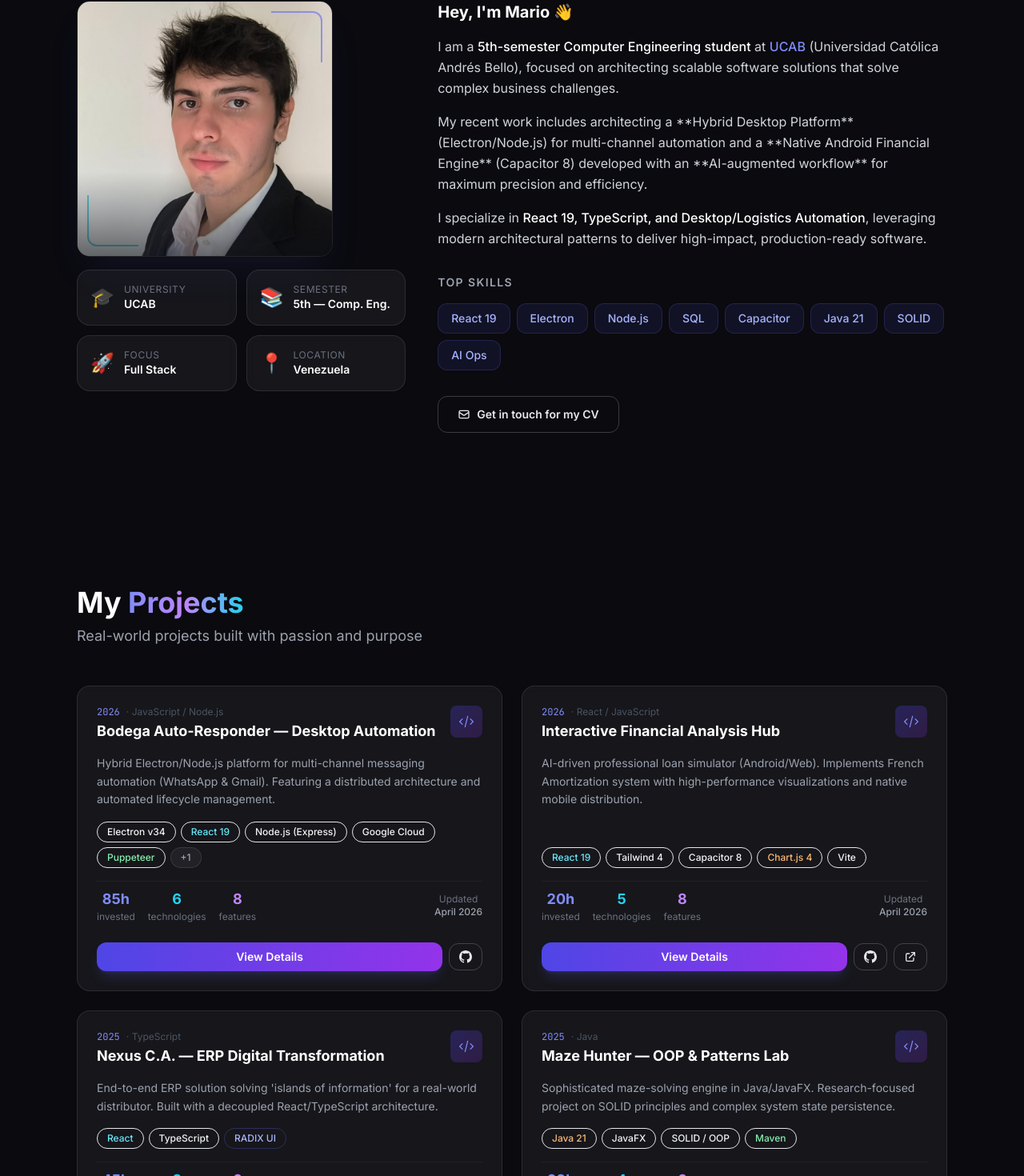
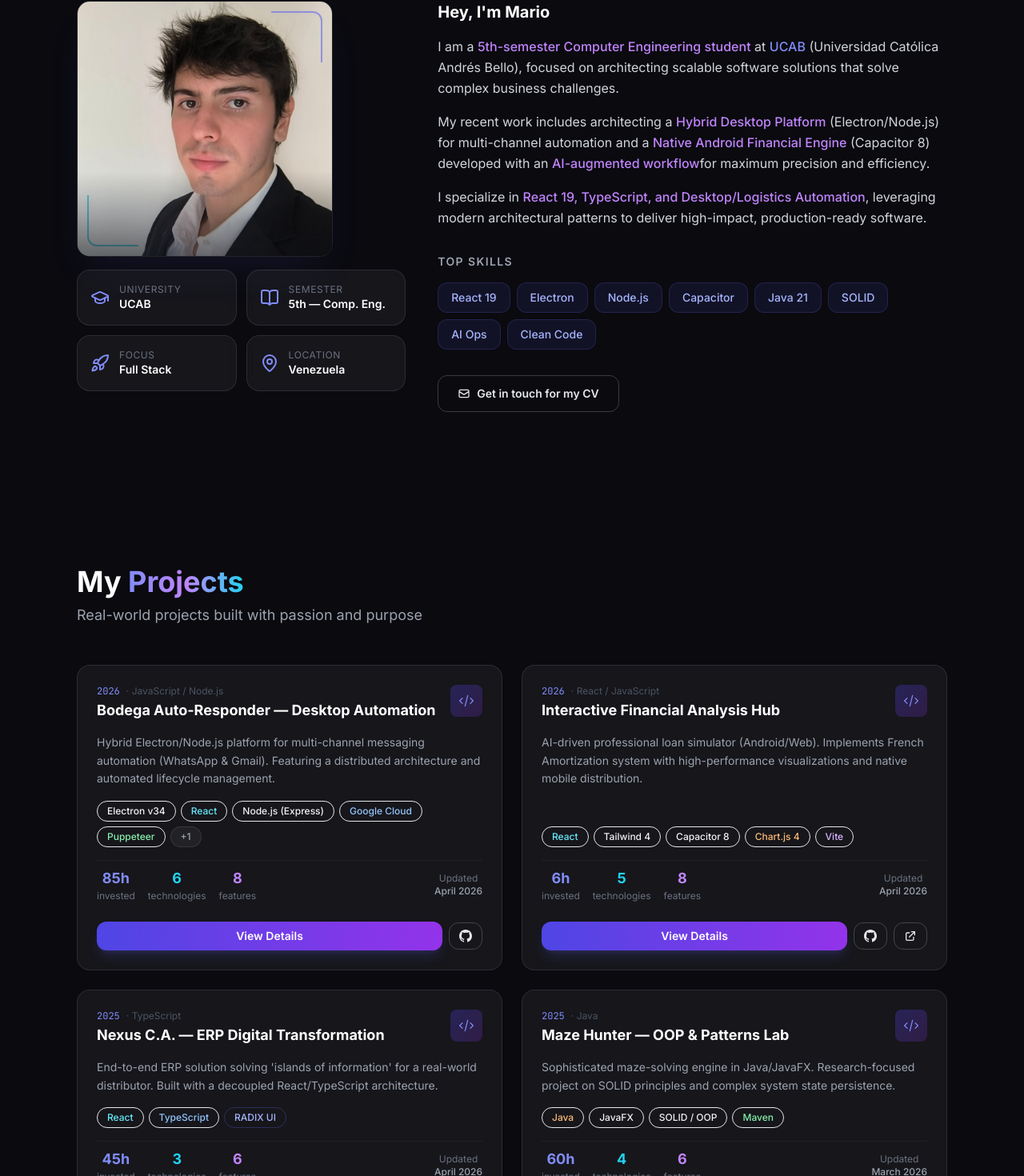
Before and after one commit to mjsanchezr/Portafolio, a React (Vite) app: page / in a window 1280 px wide. Shown: the part 1019-2489 px from the top of the page at 80% size. Built offline with nearby package versions, Linux system fonts and the light colour scheme.

Commit message:
Design: refined UI, upgraded icons, and fixed mobile chart labels

```diff
--- a/package.json
+++ b/package.json
@@ -14,6 +14,7 @@
   },
   "dependencies": {
     "framer-motion": "^11.0.0",
+    "lucide-react": "^1.7.0",
     "react": "^18.3.1",
     "react-dom": "^18.3.1",
     "react-hook-form": "^7.54.0",
--- a/src/components/sections/about/AboutSection.tsx
+++ b/src/components/sections/about/AboutSection.tsx
@@ -4,20 +4,23 @@
  */
 import { motion, useInView } from 'framer-motion';
 import { useRef } from 'react';
+import { GraduationCap, BookOpen, Rocket, MapPin } from 'lucide-react';
 
 const QUICK_SKILLS = [
-    'React 19', 'Electron', 'Node.js', 'SQL',
-    'Capacitor', 'Java 21', 'SOLID', 'AI Ops',
+    'React 19', 'Electron', 'Node.js', 'Capacitor',
+    'Java 21', 'SOLID', 'AI Ops', 'Clean Code',
 ];
 
 function AboutCard({
-    icon, title, value,
+    icon: Icon, title, value,
 }: {
-    icon: string; title: string; value: string;
+    icon: any; title: string; value: string;
 }) {
     return (
         <div className="glass-card p-4 flex items-center gap-3">
-            <span className="text-2xl">{icon}</span>
+            <div className="text-indigo-400">
+                <Icon size={24} />
+            </div>
             <div>
                 <p className="text-xs text-gray-500 uppercase tracking-wider">{title}</p>
                 <p className="text-sm font-semibold text-white">{value}</p>
@@ -75,10 +78,10 @@ export function AboutSection() {
 
                         {/* Quick stats */}
                         <div className="grid grid-cols-1 sm:grid-cols-2 gap-3">
-                            <AboutCard icon="🎓" title="University" value="UCAB" />
-                            <AboutCard icon="📚" title="Semester" value="5th — Comp. Eng." />
-                            <AboutCard icon="🚀" title="Focus" value="Full Stack" />
-                            <AboutCard icon="📍" title="Location" value="Venezuela" />
+                            <AboutCard icon={GraduationCap} title="University" value="UCAB" />
+                            <AboutCard icon={BookOpen} title="Semester" value="5th — Comp. Eng." />
+                            <AboutCard icon={Rocket} title="Focus" value="Full Stack" />
+                            <AboutCard icon={MapPin} title="Location" value="Venezuela" />
                         </div>
                     </motion.div>
 
@@ -86,26 +89,25 @@ export function AboutSection() {
                     <motion.div variants={itemVariants} className="lg:col-span-3 flex flex-col gap-8">
                         <div>
                             <h3 className="text-xl font-bold text-white mb-4">
-                                Hey, I'm Mario 👋
+                                Hey, I'm Mario
                             </h3>
                              <div className="flex flex-col gap-4 text-gray-300 leading-relaxed">
                                 <p>
-                                    I am a <span className="text-white font-medium">5th-semester Computer Engineering student</span> at{' '}
+                                    I am a <span className="text-purple-400 font-medium">5th-semester Computer Engineering student</span> at{' '}
                                     <span className="text-indigo-400 font-medium">UCAB</span> (Universidad Católica Andrés Bello),
                                     focused on architecting scalable software solutions that solve complex business challenges.
                                 </p>
                                 <p>
-                                    My recent work includes architecting a **Hybrid Desktop Platform** (Electron/Node.js) for multi-channel
-                                    automation and a **Native Android Financial Engine** (Capacitor 8) developed with an **AI-augmented workflow**
+                                    My recent work includes architecting a <span className="text-purple-400 font-medium">Hybrid Desktop Platform</span> (Electron/Node.js) for multi-channel
+                                    automation and a <span className="text-purple-400 font-medium">Native Android Financial Engine</span> (Capacitor 8) developed with an <span className="text-purple-400 font-medium">AI-augmented workflow</span>
                                     for maximum precision and efficiency.
                                 </p>
                                 <p>
-                                    I specialize in <span className="text-white font-medium">React 19, TypeScript, and Desktop/Logistics Automation</span>,
+                                    I specialize in <span className="text-purple-400 font-medium">React 19, TypeScript, and Desktop/Logistics Automation</span>,
                                     leveraging modern architectural patterns to deliver high-impact, production-ready software.
                                 </p>
                             </div>
                         </div>
-
                         {/* Skills badges */}
                         <div>
                             <h4 className="text-sm font-semibold text-gray-400 uppercase tracking-widest mb-4">
--- a/src/components/sections/projects/ProjectsSection.tsx
+++ b/src/components/sections/projects/ProjectsSection.tsx
@@ -205,16 +205,20 @@ export function ProjectsSection() {
                             <ResponsiveContainer width="100%" height={240}>
                                 <BarChart
                                     data={chartData}
-                                    margin={{ top: 5, right: 20, left: 0, bottom: 5 }}
+                                    margin={{ top: 5, right: 20, left: 0, bottom: 85 }}
                                     barGap={8}
                                 >
                                     <CartesianGrid strokeDasharray="3 3" stroke="rgba(255,255,255,0.04)" vertical={false} />
                                     <XAxis
                                         dataKey="name"
                                         stroke="#4b5563"
-                                        tick={{ fill: '#9ca3af', fontSize: 13 }}
+                                        tick={{ fill: '#9ca3af', fontSize: 10 }}
                                         axisLine={false}
                                         tickLine={false}
+                                        interval={0}
+                                        angle={-35}
+                                        textAnchor="end"
+                                        height={90}
                                     />
                                     <YAxis
                                         stroke="#4b5563"
--- a/src/components/sections/skills/SkillsSection.tsx
+++ b/src/components/sections/skills/SkillsSection.tsx
@@ -3,23 +3,28 @@
  */
 import { motion, useInView } from 'framer-motion';
 import { useRef } from 'react';
+import * as Icons from 'lucide-react';
 import portfolioData from '../../../data/portfolioData.json';
 import type { SkillCategory } from '../../../core/types';
 
 const CATEGORY_COLORS: Record<string, string> = {
-    'Languages': 'from-indigo-600/20 to-purple-600/10 border-indigo-500/20',
-    'Frameworks & Libraries': 'from-cyan-600/20 to-teal-600/10 border-cyan-500/20',
-    'Tools': 'from-orange-600/20 to-amber-600/10 border-orange-500/20',
-    'Databases': 'from-green-600/20 to-emerald-600/10 border-green-500/20',
-    'Concepts': 'from-pink-600/20 to-rose-600/10 border-pink-500/20',
+    'Programming Languages': 'from-indigo-600/20 to-purple-600/10 border-indigo-500/20',
+    'Frontend Architecture': 'from-cyan-600/20 to-teal-600/10 border-cyan-500/20',
+    'Backend & Desktop': 'from-orange-600/20 to-amber-600/10 border-orange-500/20',
+    'Automation & APIs': 'from-green-600/20 to-emerald-600/10 border-green-500/20',
+    'Databases & Persistence': 'from-blue-600/20 to-cyan-600/10 border-blue-500/20',
+    'DevOps & Distribution': 'from-pink-600/20 to-rose-600/10 border-pink-500/20',
+    'System Design': 'from-purple-600/20 to-indigo-600/10 border-purple-500/20',
 };
 
 const BADGE_COLORS: Record<string, string> = {
-    'Languages': 'bg-indigo-500/10 text-indigo-300 border-indigo-500/20',
-    'Frameworks & Libraries': 'bg-cyan-500/10 text-cyan-300 border-cyan-500/20',
-    'Tools': 'bg-orange-500/10 text-orange-300 border-orange-500/20',
-    'Databases': 'bg-green-500/10 text-green-300 border-green-500/20',
-    'Concepts': 'bg-pink-500/10 text-pink-300 border-pink-500/20',
+    'Programming Languages': 'bg-indigo-500/10 text-indigo-300 border-indigo-500/20',
+    'Frontend Architecture': 'bg-cyan-500/10 text-cyan-300 border-cyan-500/20',
+    'Backend & Desktop': 'bg-orange-500/10 text-orange-300 border-orange-500/20',
+    'Automation & APIs': 'bg-green-500/10 text-green-300 border-green-500/20',
+    'Databases & Persistence': 'bg-blue-500/10 text-blue-300 border-blue-500/20',
+    'DevOps & Distribution': 'bg-pink-500/10 text-pink-300 border-pink-500/20',
+    'System Design': 'bg-purple-500/10 text-purple-300 border-purple-500/20',
 };
 
 export function SkillsSection() {
@@ -45,7 +50,10 @@ export function SkillsSection() {
 
                 {/* Grid of skill categories */}
                 <div className="grid sm:grid-cols-2 lg:grid-cols-3 gap-5">
-                    {categories.map((cat, i) => (
+                    {categories.map((cat, i) => {
+                        const IconNode = (Icons as any)[cat.icon] || Icons.HelpCircle;
+
+                        return (
                             <motion.div
                                 key={cat.category}
                                 initial={{ opacity: 0, y: 30 }}
@@ -55,7 +63,9 @@ export function SkillsSection() {
                             >
                                 {/* Category header */}
                                 <div className="flex items-center gap-2.5 mb-4">
-                                <span className="text-2xl">{cat.icon}</span>
+                                    <div className="text-indigo-400">
+                                        <IconNode size={22} strokeWidth={2} />
+                                    </div>
                                     <h3 className="font-bold text-white text-base">{cat.category}</h3>
                                 </div>
 
@@ -72,7 +82,8 @@ export function SkillsSection() {
                                     ))}
                                 </div>
                             </motion.div>
-                    ))}
+                        );
+                    })}
                 </div>
             </div>
         </section>
--- a/src/data/portfolioData.json
+++ b/src/data/portfolioData.json
@@ -4,14 +4,14 @@
             "id": "bodega-auto-responder",
             "title": "Bodega Auto-Responder — Desktop Automation",
             "shortDescription": "Hybrid Electron/Node.js platform for multi-channel messaging automation (WhatsApp & Gmail). Featuring a distributed architecture and automated lifecycle management.",
-            "fullDescription": "A robust desktop application built on a hybrid architecture that orchestrates multiple automation subsystems. It utilizes Electron (v34) as the native container, with a Node.js/Express backend running as an independent child process (forking) to ensure UI fluidity. The system integrates whatsapp-web.js (Puppeteer-based) and Google Cloud APIs (Gmail) for proactive and reactive messaging. Includes a full dashboard in React 19 for real-time monitoring and a secure auto-update system via GitHub Releases, following a strict Separation of Concerns (SoC) design.",
+            "fullDescription": "A robust desktop application built on a hybrid architecture that orchestrates multiple automation subsystems. It utilizes Electron (v34) as the native container, with a Node.js/Express backend running as an independent child process (forking) to ensure UI fluidity. The system integrates whatsapp-web.js (Puppeteer-based) and Google Cloud APIs (Gmail) for proactive and reactive messaging. Includes a full dashboard in React for real-time monitoring and a secure auto-update system via GitHub Releases, following a strict Separation of Concerns (SoC) design.",
             "technologies": [
                 {
                     "name": "Electron v34",
                     "color": "bg-sky-500/20 text-sky-300 border-sky-500/30"
                 },
                 {
-                    "name": "React 19",
+                    "name": "React",
                     "color": "bg-cyan-500/20 text-cyan-300 border-cyan-500/30"
                 },
                 {
@@ -53,10 +53,10 @@
             "id": "financial-calculator",
             "title": "Interactive Financial Analysis Hub",
             "shortDescription": "AI-driven professional loan simulator (Android/Web). Implements French Amortization system with high-performance visualizations and native mobile distribution.",
-            "fullDescription": "A professional-grade financial engine designed for Engineering Economics, built with cutting-edge technologies (React 19 and Tailwind 4). The application provides precise simulations for Ordinary Annuities (French System) and features dynamic, synchronized data visualizations for interest and capital decomposition. Developed with an AI-augmented workflow, it stands as a cross-platform solution distributed as a native Android app via Capacitor 8, offering technical reports in PDF and real-time KPI analysis against FED risk-free rates.",
+            "fullDescription": "A professional-grade financial engine designed for Engineering Economics, built with cutting-edge technologies (React and Tailwind 4). The application provides precise simulations for Ordinary Annuities (French System) and features dynamic, synchronized data visualizations for interest and capital decomposition. Developed with an AI-augmented workflow, it stands as a cross-platform solution distributed as a native Android app via Capacitor 8, offering technical reports in PDF and real-time KPI analysis against FED risk-free rates.",
             "technologies": [
                 {
-                    "name": "React 19",
+                    "name": "React",
                     "color": "bg-cyan-500/20 text-cyan-300 border-cyan-500/30"
                 },
                 {
@@ -78,7 +78,7 @@
             ],
             "demoUrl": "https://mjsanchezr.github.io/Ingenier-a-Econ-mica-App/",
             "githubUrl": "https://github.com/mjsanchezr/Ingenier-a-Econ-mica-App",
-            "hoursSpent": 20,
+            "hoursSpent": 6,
             "features": [
                 "AI-driven development process optimizing mathematical accuracy",
                 "Cross-platform distribution: Progressive Web App and Native Android (.apk)",
@@ -135,10 +135,10 @@
             "id": "maze-hunter",
             "title": "Maze Hunter — OOP & Patterns Lab",
             "shortDescription": "Sophisticated maze-solving engine in Java/JavaFX. Research-focused project on SOLID principles and complex system state persistence.",
-            "fullDescription": "Maze Hunter is a technical study of high-level Object-Oriented Programming (OOP) and SOLID principles. Built with Java 21 and JavaFX, it implements procedurally generated environments and a complex state persistence system using GSON for JSON serialization. The project showcases mastery of clean architecture, design patterns, and efficient asset management in a modular desktop environment.",
+            "fullDescription": "Maze Hunter is a technical study of high-level Object-Oriented Programming (OOP) and SOLID principles. Built with Java 22 and JavaFX, it implements procedurally generated environments and a complex state persistence system using GSON for JSON serialization. The project showcases mastery of clean architecture, design patterns, and efficient asset management in a modular desktop environment.",
             "technologies": [
                 {
-                    "name": "Java 21",
+                    "name": "Java",
                     "color": "bg-orange-500/20 text-orange-300 border-orange-500/30"
                 },
                 {
@@ -174,21 +174,20 @@
     "skillCategories": [
         {
             "category": "Programming Languages",
-            "icon": "💻",
+            "icon": "Code",
             "skills": [
                 "TypeScript",
-                "JavaScript (ES6+)",
-                "Java 21",
+                "JavaScript",
+                "Java",
                 "Python",
-                "C++",
-                "SQL"
+                "C++"
             ]
         },
         {
             "category": "Frontend Architecture",
-            "icon": "⚛️",
+            "icon": "Atom",
             "skills": [
-                "React 19",
+                "React",
                 "Tailwind 4",
                 "Framer Motion",
                 "Radix UI",
@@ -198,7 +197,7 @@
         },
         {
             "category": "Backend & Desktop",
-            "icon": "🖥️",
+            "icon": "Monitor",
             "skills": [
                 "Electron v34",
                 "Node.js",
@@ -209,7 +208,7 @@
         },
         {
             "category": "Automation & APIs",
-            "icon": "🤖",
+            "icon": "Cpu",
             "skills": [
                 "Puppeteer",
                 "whatsapp-web.js",
@@ -220,9 +219,9 @@
         },
         {
             "category": "Databases & Persistence",
-            "icon": "🗄️",
+            "icon": "Database",
             "skills": [
-                "SQL",
+                "SQL (Learning)",
                 "JSON Serialization (GSON)",
                 "JSON Storage",
                 "Imapflow / Mailparser"
@@ -230,7 +229,7 @@
         },
         {
             "category": "DevOps & Distribution",
-            "icon": "🚀",
+            "icon": "Rocket",
             "skills": [
                 "Capacitor 8 (Android)",
                 "Electron Builder",
@@ -241,7 +240,7 @@
         },
         {
             "category": "System Design",
-            "icon": "🧠",
+            "icon": "Brain",
             "skills": [
                 "SOLID Principles",
                 "SoC (Separation of Concerns)",
@@ -307,7 +306,7 @@
         },
         {
             "name": "Nexus ERP",
-            "hours": 45,
+            "hours": 20,
             "technologies": 5,
             "color": "#6366f1"
         },
```
Also changed, not shown: 1 other file (tests, documents, lock files or other folders). Lines whose indentation alone changed are shown as unchanged.
